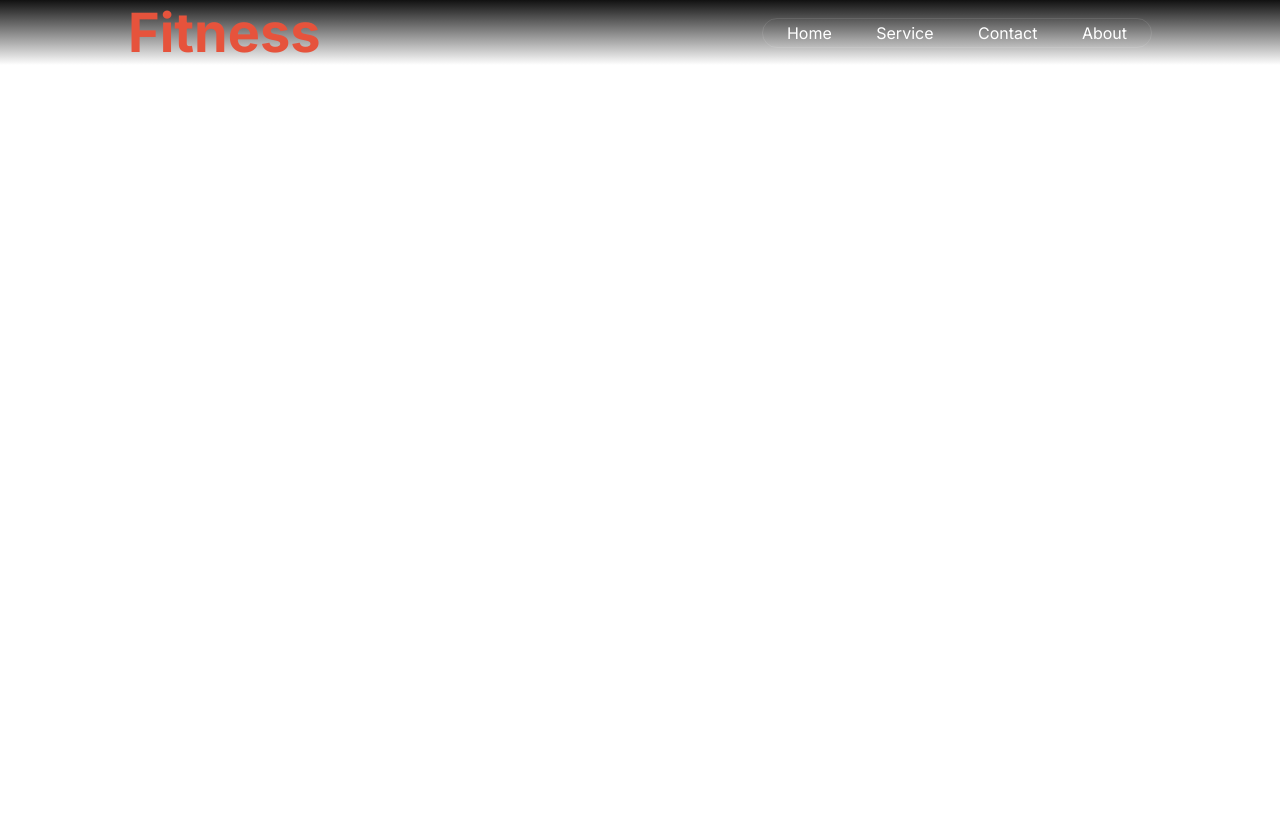
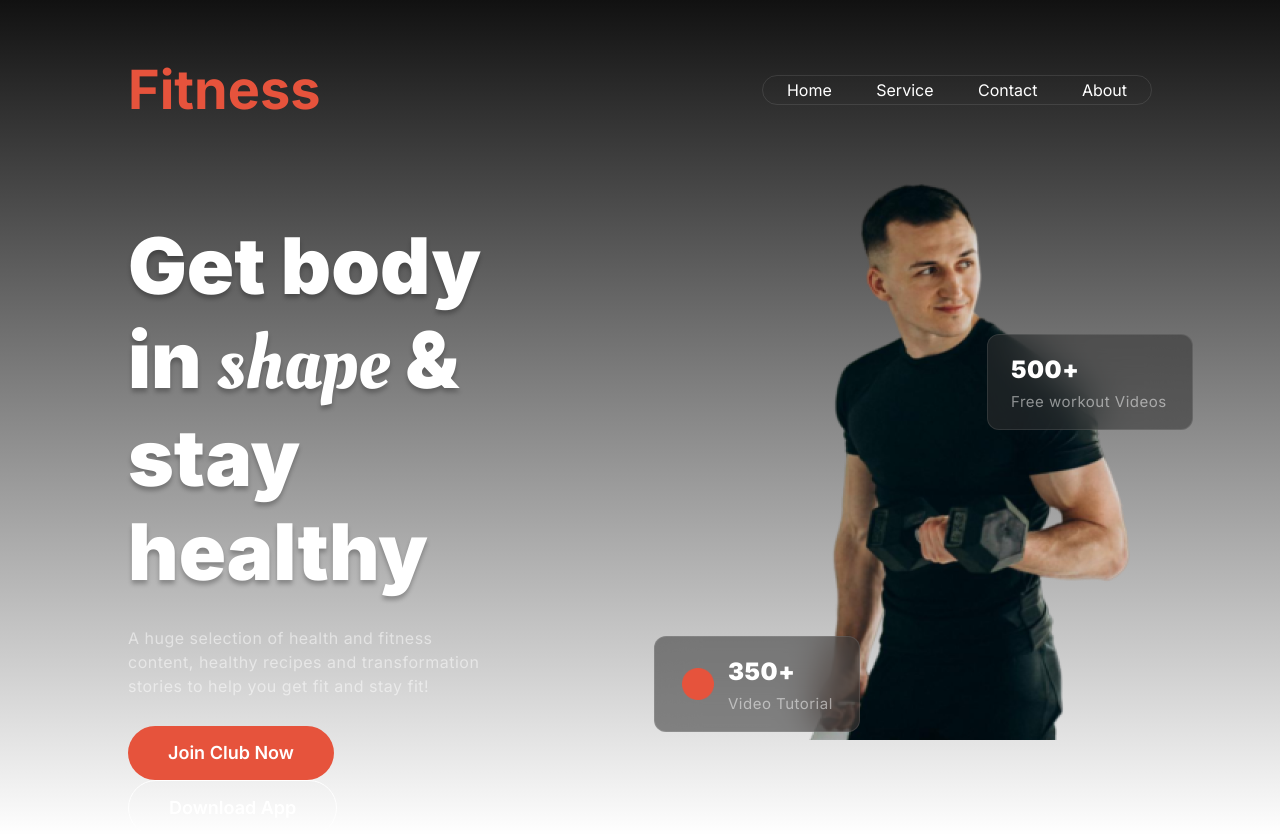
Before and after one commit to AAFaiyaz/Assignment-2, a plain HTML site: page index.html in a window 1280 px wide. Before the commit the page ends 800 px from the top, so only its background shows below. Drawn offline with Linux system fonts and the light colour scheme.

Commit message:
Desktop banner section done

```diff
--- a/index.html
+++ b/index.html
@@ -22,6 +22,37 @@
           <img src="images/menu-icon.png" alt="" />
         </div>
       </nav>
+      <div class="banner">
+        <div class="banner-content">
+          <h1 class="banner-title">
+            Get body in <span>shape</span> & stay healthy
+          </h1>
+          <p class="banner-description">
+            A huge selection of health and fitness content, healthy recipes and
+            transformation stories to help you get fit and stay fit!
+          </p>
+          <button class="btn btn-primary"><a href="">Join Club Now</a></button>
+          <button class="btn btn-secondary"><a href="">Download App</a></button>
+        </div>
+        <div class="img-container">
+          <img src="images/images 2.png" alt="" />
+          <div class="capsule capsule-1">
+            <div class="red-circle">
+              <img src="images/red-circle.png" alt="" />
+            </div>
+            <div class="capsule-text">
+              <p>350+</p>
+              <p>Video Tutorial</p>
+            </div>
+          </div>
+          <div class="capsule capsule-2">
+            <div class="capsule-text">
+              <p>500+</p>
+              <p>Free workout Videos</p>
+            </div>
+          </div>
+        </div>
+      </div>
     </header>
     <main></main>
     <footer></footer>
--- a/styles/style.css
+++ b/styles/style.css
@@ -1,4 +1,5 @@
 @import url("https://fonts.googleapis.com/css2?family=Inter:ital,opsz,wght@0,14..32,100..900;1,14..32,100..900&display=swap");
+@import url("https://fonts.googleapis.com/css2?family=Oleo+Script:wght@400;700&display=swap");
 * {
   font-family: "Inter", sans-serif;
   font-optical-sizing: auto;
@@ -11,15 +12,43 @@
 .primary-color {
   color: #e6533c;
 }
+.btn {
+  padding: 16px 40px;
+  border-radius: 42px;
+  border: none;
+  color: white;
+  font-size: 18px;
+  line-height: 22px;
+  font-weight: 600;
+  pointer: cursor;
+}
+.btn-primary {
+  background-color: #e6533c;
+}
+.btn-secondary {
+  background-color: transparent;
+  border: 1px solid rgb(255, 255, 255);
+}
+a {
+  text-decoration: none;
+  color: white;
+}
+p {
+  color: rgba(255, 255, 255, 0.5);
+  line-height: 24px;
+  font-size: 16px;
+  letter-spacing: 0.5px;
+}
 /* Shared Style End */
 
 /* Header Start */
 
 header {
+  box-shadow: 0px 4px 4px 0px rgba(0, 0, 0, 0.25);
   background: linear-gradient(
-    to bottom,
+    180deg,
     rgb(17, 17, 17),
-    rgba(119, 119, 119, 0)
+    rgba(119, 119, 119, 0) 100%
   );
 }
 
@@ -28,8 +57,8 @@ nav {
   justify-content: space-between;
   align-items: center;
   width: 80%;
-
   margin: 0 auto;
+  padding-top: 57px;
 }
 .logo {
   font-size: 2.25rem;
@@ -56,7 +85,93 @@ nav {
 .mbl-hamburger {
   display: none;
 }
-/* Navbar End */
+
+/* Banner Start */
+.banner {
+  display: flex;
+  justify-content: space-between;
+  color: white;
+  width: 80%;
+  margin: 38px auto 0;
+}
+
+.banner-content {
+  width: 36%;
+}
+.banner-content button:first-of-type {
+  margin-right: 4px;
+}
+.banner-title {
+  font-size: 78px;
+  font-weight: 900;
+  line-height: 120%;
+  text-shadow: 0px 4px 4px rgba(0, 0, 0, 0.25);
+  margin-top: 59px;
+}
+
+.banner-title span {
+  font-family: "Oleo Script", system-ui;
+  font-weight: 300;
+}
+.banner-description {
+  margin: 28px 0;
+}
+
+.image-container {
+  position: relative;
+}
+
+.capsule {
+  width: 206px;
+  height: 96px;
+  box-sizing: border-box;
+  border: 1px solid rgba(255, 255, 255, 0.1);
+  border-radius: 12px;
+  backdrop-filter: blur(20px);
+  background: rgba(48, 48, 48, 0.54);
+  padding: 23px;
+}
+
+.red-circle {
+  margin-right: 10px;
+  display: flex;
+  justify-content: center;
+  align-items: center;
+}
+
+.red-circle img {
+  width: 80%;
+}
+
+.capsule-1 {
+  position: absolute;
+  bottom: 68px;
+  right: 420px;
+  display: flex;
+}
+
+.capsule-2 {
+  position: absolute;
+  bottom: 370px;
+  right: 87px;
+  display: flex;
+}
+
+.capsule-text p:first-child {
+  font-size: 24px;
+  color: white;
+  font-weight: 900;
+  line-height: 24px;
+}
+
+.capsule-text p:last-child {
+  margin-top: 8px;
+  font-size: 15px;
+  letter-spacing: 0.5px;
+}
+
+/* Banner End */
+/* Header End */
 
 /* Mobile View */
 
```
Also changed, not shown: images/red-circle.png (added).
